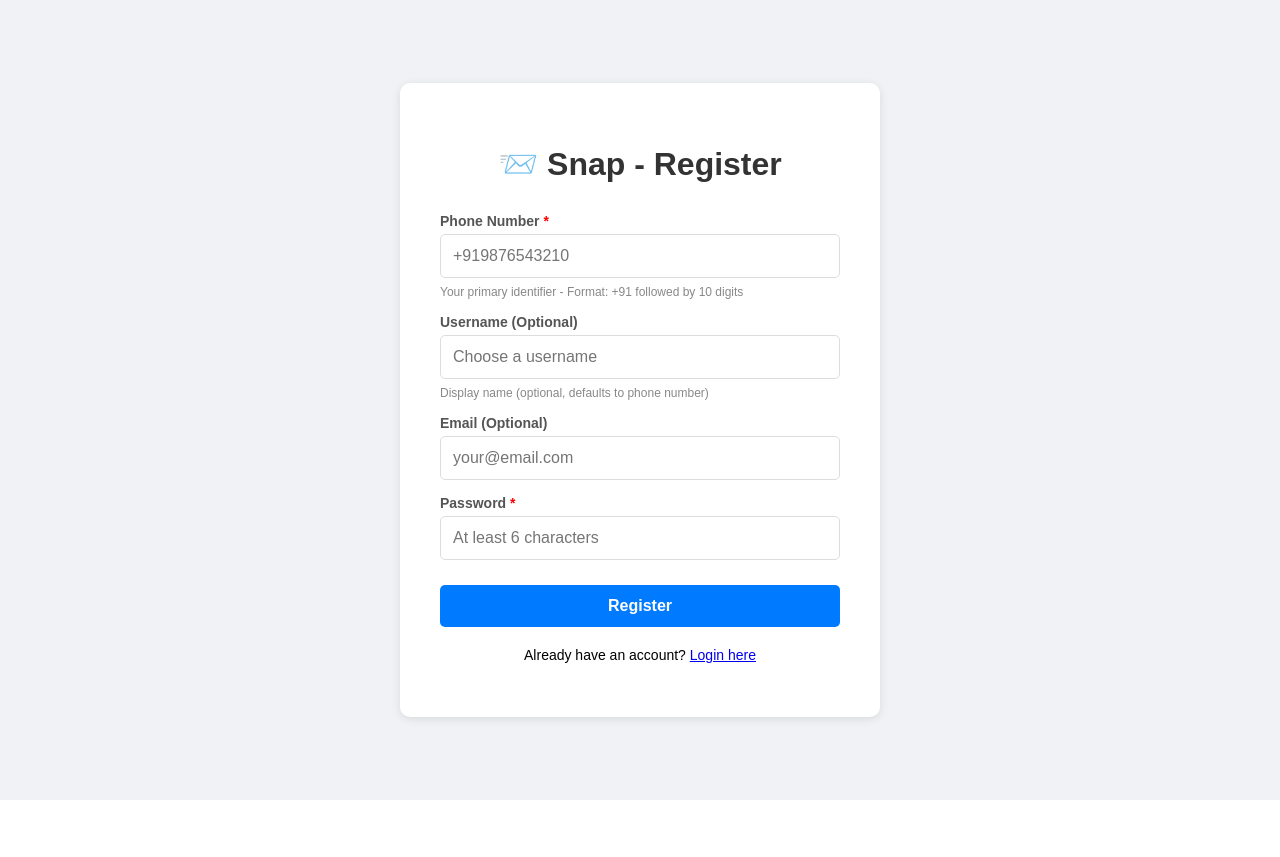
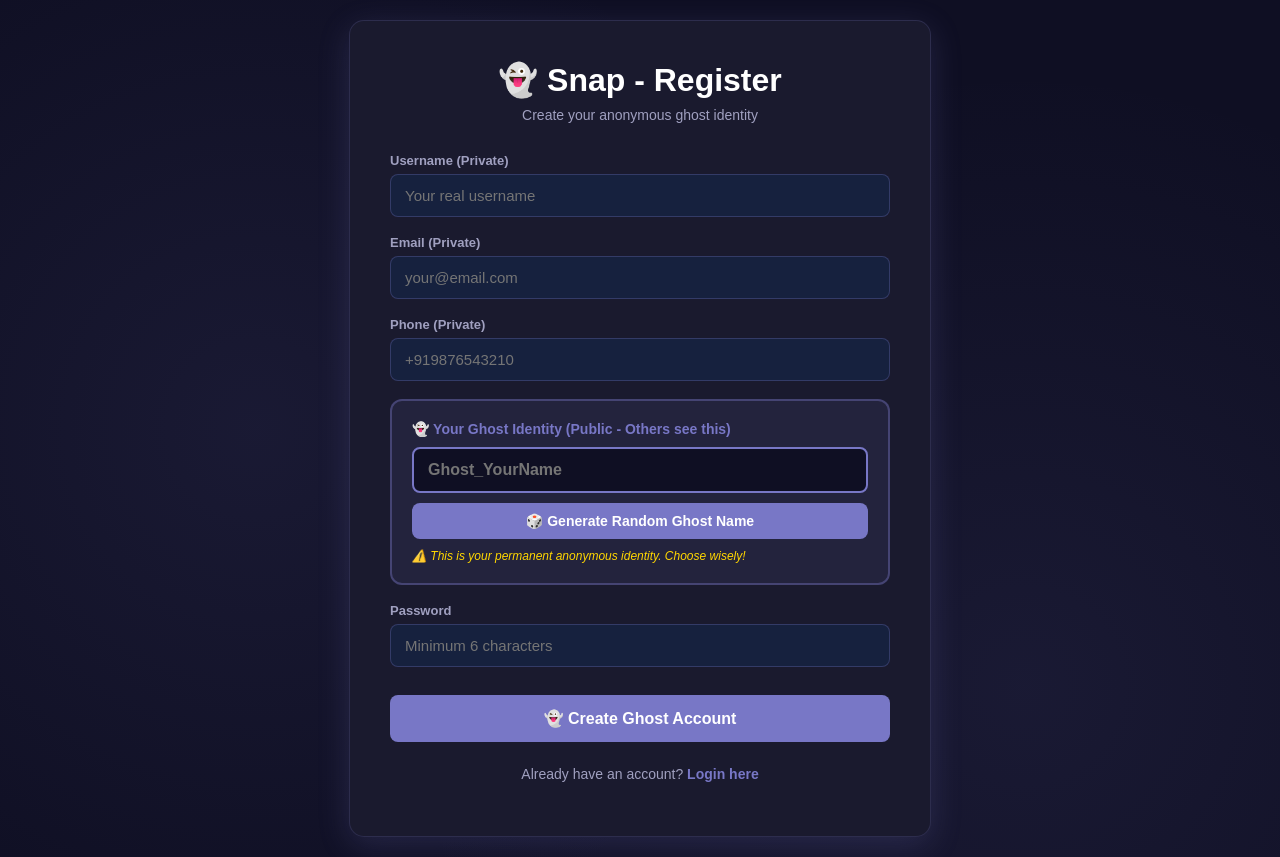
Before and after one commit to SatyamKumarChoudhary/messaging_app_frontend, a React (Create React App) app: page /register in a window 1280 px wide. Before the commit the page ends 800 px from the top, so only its background shows below. Built offline with nearby package versions, Linux system fonts and the light colour scheme.

Commit message:
implmented ghost mode in 1-1 chat

```diff
--- a/src/pages/Login.js
+++ b/src/pages/Login.js
@@ -79,11 +79,14 @@ function Login() {
   return (
     <div style={styles.container}>
       <div style={styles.card}>
-        <h1 style={styles.title}>📨 Snap - Login</h1>
+        <div style={styles.header}>
+          <h1 style={styles.title}>👻 Snap</h1>
+          <p style={styles.subtitle}>Enter as your ghost identity</p>
+        </div>
 
         <form onSubmit={handleSubmit} style={styles.form}>
           <div style={styles.inputGroup}>
-            <label style={styles.label}>Phone Number</label>
+            <label style={styles.label}>📱 Phone Number</label>
             <input
               type="tel"
               name="phone"
@@ -100,7 +103,7 @@ function Login() {
           </div>
 
           <div style={styles.inputGroup}>
-            <label style={styles.label}>Password</label>
+            <label style={styles.label}>🔒 Password</label>
             <input
               type="password"
               name="password"
@@ -115,12 +118,12 @@ function Login() {
           {error && <p style={styles.error}>{error}</p>}
 
           <button type="submit" disabled={loading} style={styles.button}>
-            {loading ? 'Logging in...' : 'Login'}
+            {loading ? 'Entering...' : '👻 Enter as Ghost'}
           </button>
         </form>
 
         <p style={styles.link}>
-          Don't have an account? <a href="/register">Register here</a>
+          Don't have an account? <a href="/register" style={styles.linkText}>Create Ghost Identity</a>
         </p>
       </div>
     </div>
@@ -133,70 +136,96 @@ const styles = {
     justifyContent: 'center',
     alignItems: 'center',
     minHeight: '100vh',
-    backgroundColor: '#f0f2f5',
-    fontFamily: 'Arial, sans-serif'
+    backgroundColor: '#0f0f23',
+    fontFamily: 'Arial, sans-serif',
+    backgroundImage: 'radial-gradient(circle at 20% 50%, rgba(120, 119, 198, 0.1), transparent 50%), radial-gradient(circle at 80% 80%, rgba(120, 119, 198, 0.1), transparent 50%)'
   },
   card: {
-    backgroundColor: 'white',
+    backgroundColor: '#1a1a2e',
     padding: '40px',
-    borderRadius: '10px',
-    boxShadow: '0 2px 10px rgba(0,0,0,0.1)',
+    borderRadius: '15px',
+    boxShadow: '0 8px 32px rgba(120, 119, 198, 0.2)',
     width: '100%',
-    maxWidth: '400px'
+    maxWidth: '400px',
+    border: '1px solid rgba(120, 119, 198, 0.2)'
+  },
+  header: {
+    textAlign: 'center',
+    marginBottom: '30px'
   },
   title: {
-    textAlign: 'center',
-    marginBottom: '30px',
-    color: '#333'
+    margin: 0,
+    marginBottom: '8px',
+    color: '#fff',
+    fontSize: '32px',
+    fontWeight: '700'
+  },
+  subtitle: {
+    margin: 0,
+    color: '#a0a0c0',
+    fontSize: '14px'
   },
   form: {
     display: 'flex',
     flexDirection: 'column',
-    gap: '15px'
+    gap: '20px'
   },
   inputGroup: {
     display: 'flex',
     flexDirection: 'column',
-    gap: '5px'
+    gap: '8px'
   },
   label: {
     fontSize: '14px',
     fontWeight: '600',
-    color: '#555'
+    color: '#7877c6'
   },
   input: {
-    padding: '12px',
+    padding: '14px',
     fontSize: '16px',
-    border: '1px solid #ddd',
-    borderRadius: '5px',
-    outline: 'none'
+    border: '1px solid rgba(120, 119, 198, 0.3)',
+    borderRadius: '8px',
+    outline: 'none',
+    backgroundColor: '#16213e',
+    color: '#fff',
+    transition: 'border-color 0.3s'
   },
   hint: {
     fontSize: '12px',
-    color: '#888',
+    color: '#a0a0c0',
     marginTop: '2px'
   },
   button: {
-    padding: '12px',
+    padding: '14px',
     fontSize: '16px',
-    backgroundColor: '#007bff',
+    backgroundColor: '#7877c6',
     color: 'white',
     border: 'none',
-    borderRadius: '5px',
+    borderRadius: '8px',
     cursor: 'pointer',
     fontWeight: 'bold',
-    marginTop: '10px'
+    marginTop: '10px',
+    transition: 'background-color 0.3s'
   },
   error: {
-    color: 'red',
+    color: '#ff6b6b',
     fontSize: '14px',
     textAlign: 'center',
-    margin: '10px 0'
+    margin: 0,
+    backgroundColor: 'rgba(255, 107, 107, 0.1)',
+    padding: '12px',
+    borderRadius: '8px'
   },
   link: {
     textAlign: 'center',
-    marginTop: '20px',
-    fontSize: '14px'
+    marginTop: '24px',
+    fontSize: '14px',
+    color: '#a0a0c0'
+  },
+  linkText: {
+    color: '#7877c6',
+    textDecoration: 'none',
+    fontWeight: '600'
   }
 };
 
--- a/src/pages/Register.js
+++ b/src/pages/Register.js
@@ -7,7 +7,8 @@ function Register() {
     username: '',
     email: '',
     phone: '',
-    password: ''
+    password: '',
+    ghost_name: ''  // ← NEW FIELD
   });
   const [error, setError] = useState('');
   const [loading, setLoading] = useState(false);
@@ -20,29 +21,34 @@ function Register() {
     });
   };
 
-  // Phone input formatter (auto-adds +91 prefix)
-  const handlePhoneChange = (e) => {
+  // Handle ghost name input (auto-add Ghost_ prefix)
+  const handleGhostNameChange = (e) => {
     let value = e.target.value;
 
-    // Remove all non-digit characters
-    value = value.replace(/\D/g, '');
-
-    // Auto-add +91 prefix if user starts typing
-    if (value.length > 0 && !value.startsWith('91')) {
-      value = '91' + value;
+    // Auto-add "Ghost_" prefix
+    if (value && !value.startsWith('Ghost_')) {
+      value = 'Ghost_' + value.replace(/^Ghost_/, '');
     }
-
-    // Limit to 12 digits (91 + 10 digits)
-    if (value.length > 12) {
-      value = value.slice(0, 12);
-    }
-
-    // Add + prefix for display
-    const formattedValue = value.length > 0 ? '+' + value : '';
 
     setFormData({
       ...formData,
-      phone: formattedValue
+      ghost_name: value
+    });
+  };
+
+  // Generate random ghost name
+  const generateGhostName = () => {
+    const suggestions = [
+      'Phantom', 'Shadow', 'Mystery', 'Silent', 'Dark', 'Night',
+      'Mystic', 'Echo', 'Void', 'Cipher', 'Enigma', 'Raven',
+      'Whisper', 'Spirit', 'Specter', 'Wraith', 'Shade'
+    ];
+    const random = suggestions[Math.floor(Math.random() * suggestions.length)];
+    const number = Math.floor(Math.random() * 9999);
+
+    setFormData({
+      ...formData,
+      ghost_name: `Ghost_${random}${number}`
     });
   };
 
@@ -51,37 +57,25 @@ function Register() {
     setError('');
     setLoading(true);
 
-    // Validate phone format
-    const phoneRegex = /^\+91[6-9]\d{9}$/;
-    if (!phoneRegex.test(formData.phone)) {
-      setError('Invalid phone number. Must be 10 digits starting with 6-9');
+    // Validate ghost name
+    if (!formData.ghost_name.startsWith('Ghost_')) {
+      setError('Ghost name must start with "Ghost_"');
       setLoading(false);
       return;
     }
 
-    // Validate password length
-    if (formData.password.length < 6) {
-      setError('Password must be at least 6 characters');
+    if (formData.ghost_name.length < 8) {
+      setError('Ghost name must be at least 8 characters');
       setLoading(false);
       return;
     }
 
     try {
-      const response = await axios.post('http://localhost:3001/api/auth/register', {
-        username: formData.username || null,
-        email: formData.email || null,
-        phone: formData.phone,
-        password: formData.password
-      });
+      const response = await axios.post('http://localhost:3001/api/auth/register', formData);
 
       // Store token in localStorage
       localStorage.setItem('token', response.data.token);
       localStorage.setItem('user', JSON.stringify(response.data.user));
-
-      // Show success message if pending messages were delivered
-      if (response.data.pendingMessagesDelivered > 0) {
-        alert(`Welcome! You have ${response.data.pendingMessagesDelivered} pending message(s) waiting for you!`);
-      }
 
       // Redirect to home page
       navigate('/home');
@@ -95,63 +89,84 @@ function Register() {
   return (
     <div style={styles.container}>
       <div style={styles.card}>
-        <h1 style={styles.title}>📨 Snap - Register</h1>
+        <div style={styles.header}>
+          <h1 style={styles.title}>👻 Snap - Register</h1>
+          <p style={styles.subtitle}>Create your anonymous ghost identity</p>
+        </div>
 
         <form onSubmit={handleSubmit} style={styles.form}>
           <div style={styles.inputGroup}>
-            <label style={styles.label}>
-              Phone Number <span style={styles.required}>*</span>
-            </label>
+            <label style={styles.label}>Username (Private)</label>
             <input
-              type="tel"
-              name="phone"
-              placeholder="+919876543210"
-              value={formData.phone}
-              onChange={handlePhoneChange}
+              type="text"
+              name="username"
+              placeholder="Your real username"
+              value={formData.username}
+              onChange={handleChange}
               required
               style={styles.input}
-              maxLength="13"
             />
-            <small style={styles.hint}>
-              Your primary identifier - Format: +91 followed by 10 digits
-            </small>
           </div>
 
           <div style={styles.inputGroup}>
-            <label style={styles.label}>Username (Optional)</label>
-            <input
-              type="text"
-              name="username"
-              placeholder="Choose a username"
-              value={formData.username}
-              onChange={handleChange}
-              style={styles.input}
-            />
-            <small style={styles.hint}>
-              Display name (optional, defaults to phone number)
-            </small>
-          </div>
-
-          <div style={styles.inputGroup}>
-            <label style={styles.label}>Email (Optional)</label>
+            <label style={styles.label}>Email (Private)</label>
             <input
               type="email"
               name="email"
               placeholder="your@email.com"
               value={formData.email}
               onChange={handleChange}
+              required
               style={styles.input}
             />
           </div>
 
           <div style={styles.inputGroup}>
-            <label style={styles.label}>
-              Password <span style={styles.required}>*</span>
+            <label style={styles.label}>Phone (Private)</label>
+            <input
+              type="tel"
+              name="phone"
+              placeholder="+919876543210"
+              value={formData.phone}
+              onChange={handleChange}
+              required
+              style={styles.input}
+            />
+          </div>
+
+          {/* GHOST NAME SECTION */}
+          <div style={styles.ghostSection}>
+            <label style={styles.ghostLabel}>
+              👻 Your Ghost Identity (Public - Others see this)
             </label>
+            <input
+              type="text"
+              name="ghost_name"
+              placeholder="Ghost_YourName"
+              value={formData.ghost_name}
+              onChange={handleGhostNameChange}
+              required
+              style={{...styles.input, ...styles.ghostInput}}
+              maxLength={50}
+            />
+            <button
+              type="button"
+              onClick={generateGhostName}
+              style={styles.generateBtn}
+            >
+              🎲 Generate Random Ghost Name
+            </button>
+            <p style={styles.hint}>
+              ⚠️ This is your permanent anonymous identity. Choose wisely!
+            </p>
+          </div>
+
+          <div style={styles.inputGroup}>
+            <label style={styles.label}>Password</label>
             <input
               type="password"
               name="password"
-              placeholder="At least 6 characters"
+              placeholder="Minimum 6 characters"
               value={formData.password}
               onChange={handleChange}
               required
@@ -163,12 +178,12 @@ function Register() {
           {error && <p style={styles.error}>{error}</p>}
 
           <button type="submit" disabled={loading} style={styles.button}>
-            {loading ? 'Registering...' : 'Register'}
+            {loading ? 'Creating Ghost Identity...' : '👻 Create Ghost Account'}
           </button>
         </form>
 
         <p style={styles.link}>
-          Already have an account? <a href="/login">Login here</a>
+          Already have an account? <a href="/login" style={styles.linkText}>Login here</a>
         </p>
       </div>
     </div>
@@ -181,73 +196,129 @@ const styles = {
     justifyContent: 'center',
     alignItems: 'center',
     minHeight: '100vh',
-    backgroundColor: '#f0f2f5',
-    fontFamily: 'Arial, sans-serif'
+    backgroundColor: '#0f0f23',
+    fontFamily: 'Arial, sans-serif',
+    backgroundImage: 'radial-gradient(circle at 20% 50%, rgba(120, 119, 198, 0.1), transparent 50%), radial-gradient(circle at 80% 80%, rgba(120, 119, 198, 0.1), transparent 50%)',
+    padding: '20px'
   },
   card: {
-    backgroundColor: 'white',
+    backgroundColor: '#1a1a2e',
     padding: '40px',
-    borderRadius: '10px',
-    boxShadow: '0 2px 10px rgba(0,0,0,0.1)',
+    borderRadius: '15px',
+    boxShadow: '0 8px 32px rgba(120, 119, 198, 0.2)',
     width: '100%',
-    maxWidth: '400px'
+    maxWidth: '500px',
+    border: '1px solid rgba(120, 119, 198, 0.2)'
+  },
+  header: {
+    textAlign: 'center',
+    marginBottom: '30px'
   },
   title: {
-    textAlign: 'center',
-    marginBottom: '30px',
-    color: '#333'
+    margin: 0,
+    marginBottom: '8px',
+    color: '#fff',
+    fontSize: '32px',
+    fontWeight: '700'
+  },
+  subtitle: {
+    margin: 0,
+    color: '#a0a0c0',
+    fontSize: '14px'
   },
   form: {
     display: 'flex',
     flexDirection: 'column',
-    gap: '15px'
+    gap: '18px'
   },
   inputGroup: {
     display: 'flex',
     flexDirection: 'column',
-    gap: '5px'
+    gap: '6px'
   },
   label: {
-    fontSize: '14px',
+    fontSize: '13px',
     fontWeight: '600',
-    color: '#555'
-  },
-  required: {
-    color: 'red'
+    color: '#a0a0c0'
   },
   input: {
-    padding: '12px',
+    padding: '12px 14px',
+    fontSize: '15px',
+    border: '1px solid rgba(120, 119, 198, 0.3)',
+    borderRadius: '8px',
+    outline: 'none',
+    backgroundColor: '#16213e',
+    color: '#fff',
+    transition: 'border-color 0.3s'
+  },
+  ghostSection: {
+    display: 'flex',
+    flexDirection: 'column',
+    gap: '10px',
+    padding: '20px',
+    backgroundColor: 'rgba(120, 119, 198, 0.1)',
+    borderRadius: '12px',
+    border: '2px solid rgba(120, 119, 198, 0.4)'
+  },
+  ghostLabel: {
+    color: '#7877c6',
+    fontSize: '14px',
+    fontWeight: 'bold'
+  },
+  ghostInput: {
     fontSize: '16px',
-    border: '1px solid #ddd',
-    borderRadius: '5px',
-    outline: 'none'
+    fontWeight: '600',
+    backgroundColor: '#0f0f23',
+    border: '2px solid #7877c6'
+  },
+  generateBtn: {
+    padding: '10px',
+    backgroundColor: '#7877c6',
+    color: 'white',
+    border: 'none',
+    borderRadius: '8px',
+    cursor: 'pointer',
+    fontSize: '14px',
+    fontWeight: 'bold',
+    transition: 'background-color 0.3s'
   },
   hint: {
+    color: '#ffd700',
     fontSize: '12px',
-    color: '#888',
-    marginTop: '2px'
+    margin: 0,
+    fontStyle: 'italic'
   },
   button: {
-    padding: '12px',
+    padding: '14px',
     fontSize: '16px',
-    backgroundColor: '#007bff',
+    backgroundColor: '#7877c6',
     color: 'white',
     border: 'none',
-    borderRadius: '5px',
+    borderRadius: '8px',
     cursor: 'pointer',
     fontWeight: 'bold',
-    marginTop: '10px'
+    marginTop: '10px',
+    transition: 'background-color 0.3s'
   },
   error: {
-    color: 'red',
+    color: '#ff6b6b',
     fontSize: '14px',
     textAlign: 'center',
-    margin: '10px 0'
+    margin: 0,
+    backgroundColor: 'rgba(255, 107, 107, 0.1)',
+    padding: '12px',
+    borderRadius: '8px'
   },
   link: {
     textAlign: 'center',
-    marginTop: '20px',
-    fontSize: '14px'
+    marginTop: '24px',
+    fontSize: '14px',
+    color: '#a0a0c0'
+  },
+  linkText: {
+    color: '#7877c6',
+    textDecoration: 'none',
+    fontWeight: '600'
   }
 };
 
```
